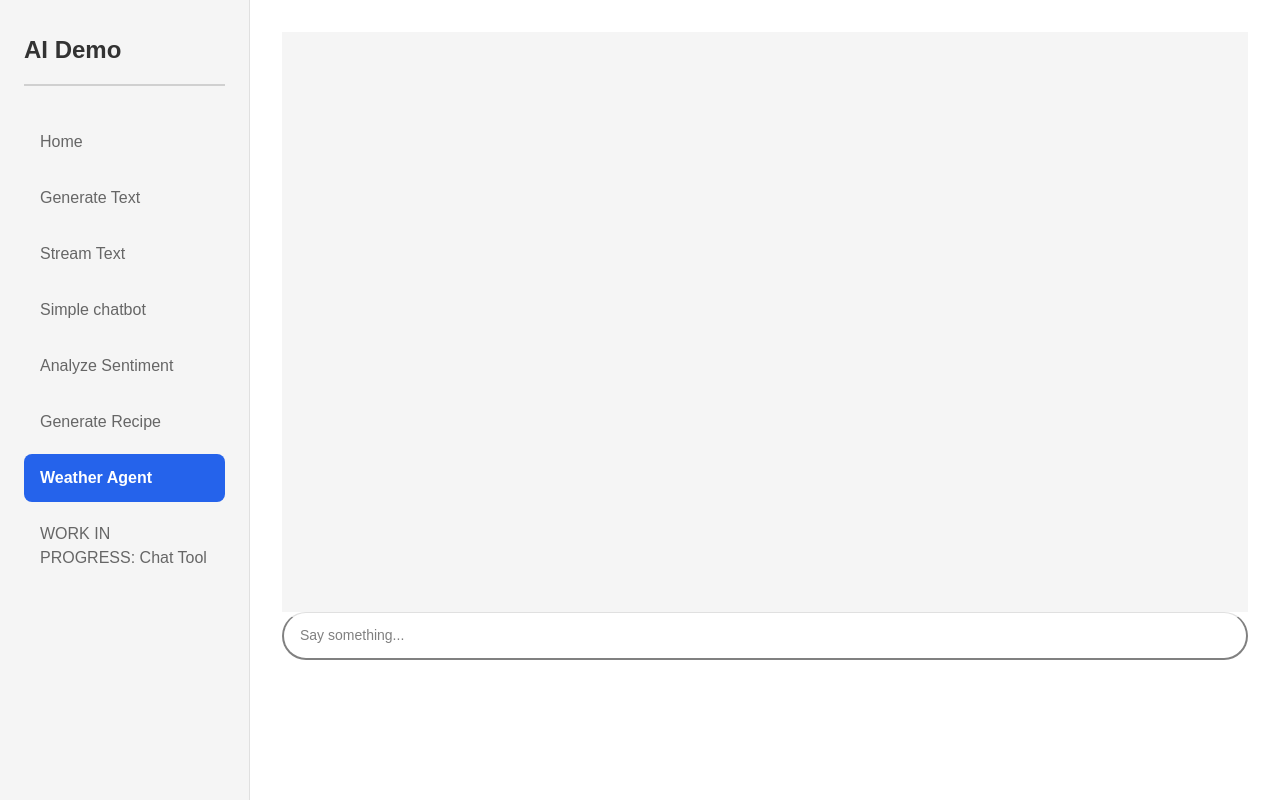
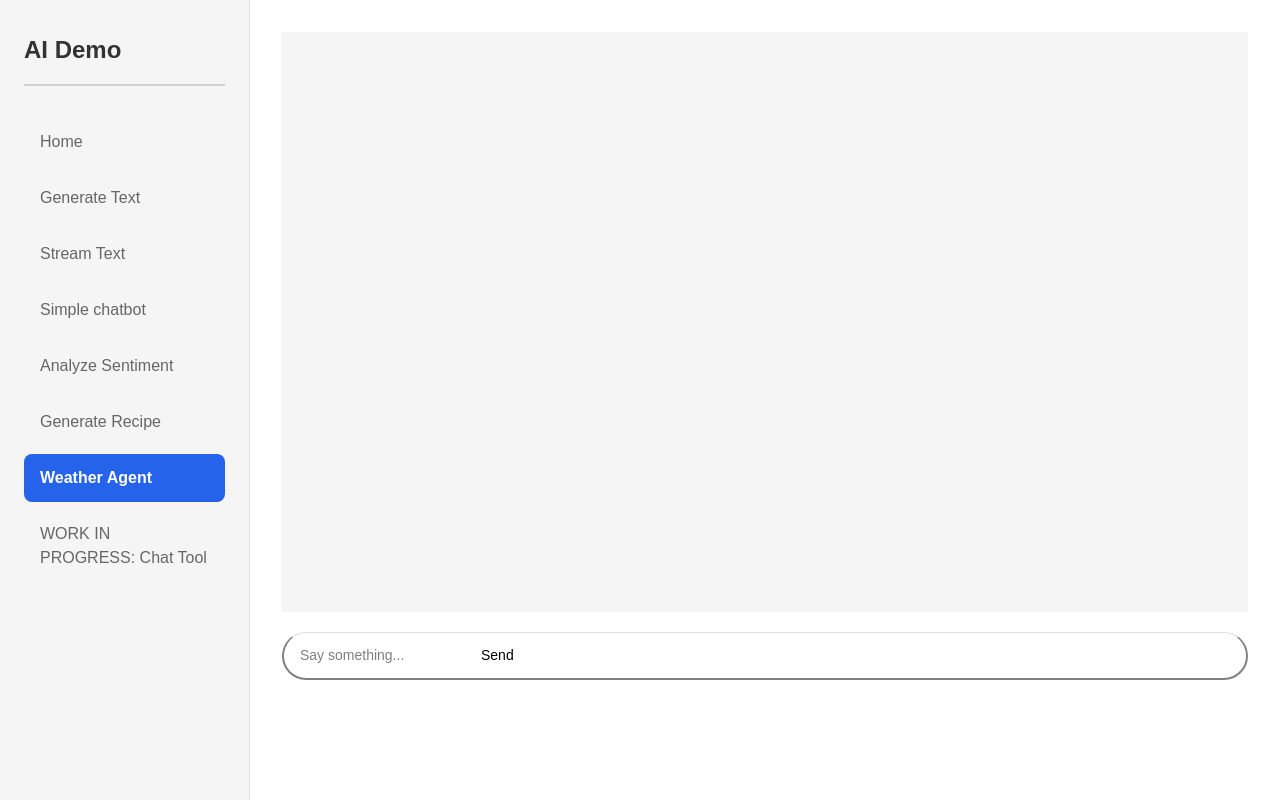
Before and after one commit to BobGerman/TestSite, a Next.js app in the folder nextAgent/ai-demo/: page /pages/weatherAgent in a window 1280 px wide. Built offline with nearby package versions, Linux system fonts and the light colour scheme.

Commit message:
Add send button

```diff
--- a/nextAgent/ai-demo/app/components/chat-input.tsx
+++ b/nextAgent/ai-demo/app/components/chat-input.tsx
@@ -29,6 +29,13 @@ export default function ChatInput({
         value={text}
         onChange={e => setText(e.target.value)}
       />
+      {(status === 'ready' ) && (
+        <button
+          type="submit"
+        >
+          Send
+        </button>
+      )}
       {stop && (status === 'streaming' || status === 'submitted') && (
         <button
           type="submit"
--- a/nextAgent/ai-demo/app/pages/weatherAgent/page.tsx
+++ b/nextAgent/ai-demo/app/pages/weatherAgent/page.tsx
@@ -2,8 +2,8 @@
 
 import { useChat } from '@ai-sdk/react';
 import ChatInput from '../../components/chat-input';
+import WeatherView from '../../components/weather-view';
 import type { WeatherAgentUIMessage } from '../../api/weatherAgent/weather-agent';
-import WeatherView from '../../components/weather-view';
 import { DefaultChatTransport } from 'ai';
 
 export default function WeatherAgent() {
@@ -49,7 +49,9 @@ export default function WeatherAgent() {
         </div>
       </div>
       <div className="chat-input">
-          <ChatInput status={status} onSubmit={text => sendMessage({ text })} stop={stop} />
+        <ChatInput status={status}
+          onSubmit={text => sendMessage({ text })}
+          stop={stop} />
       </div>
     </>
   );
--- a/nextAgent/ai-demo/public/chatUi.css
+++ b/nextAgent/ai-demo/public/chatUi.css
@@ -124,6 +124,7 @@
 
 .chat-input {
     /* flex: 1; */
+    margin-top: 20px;
     padding: 12px 16px;
     border: 2px solid gray;
     background: white;
```
Lines whose indentation alone changed are shown as unchanged.
